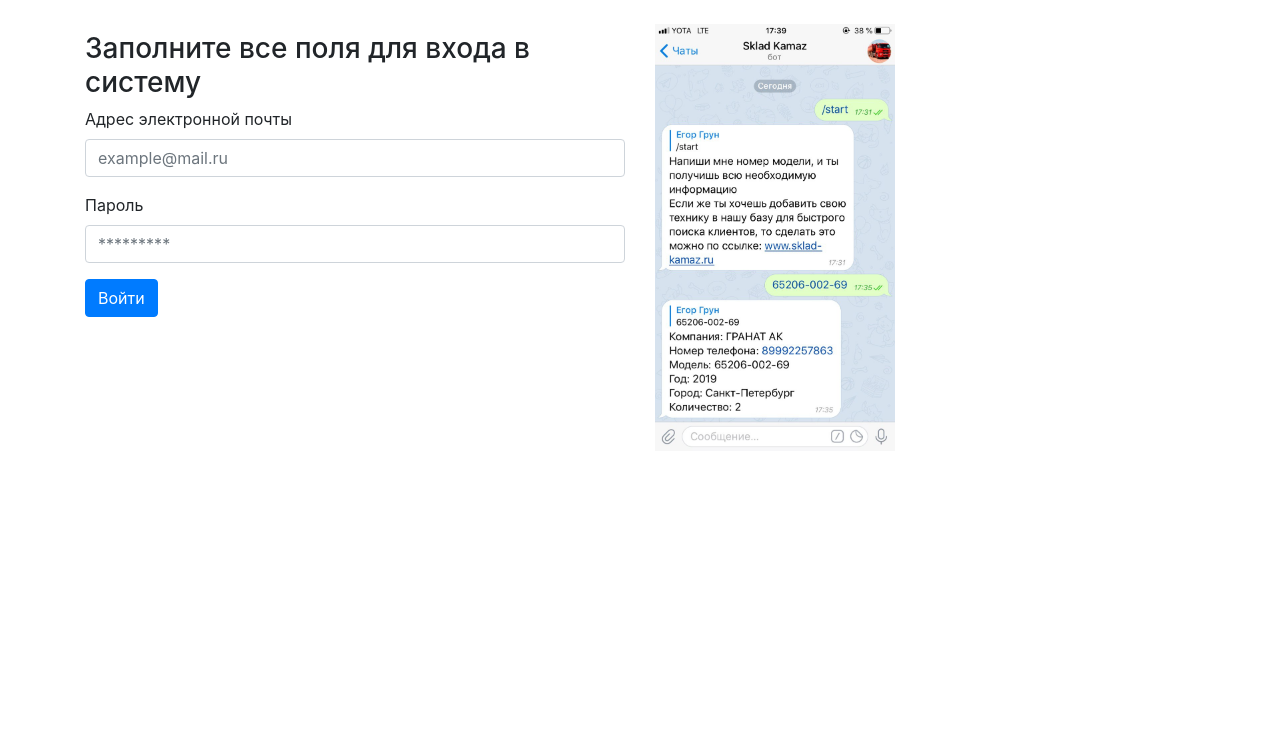
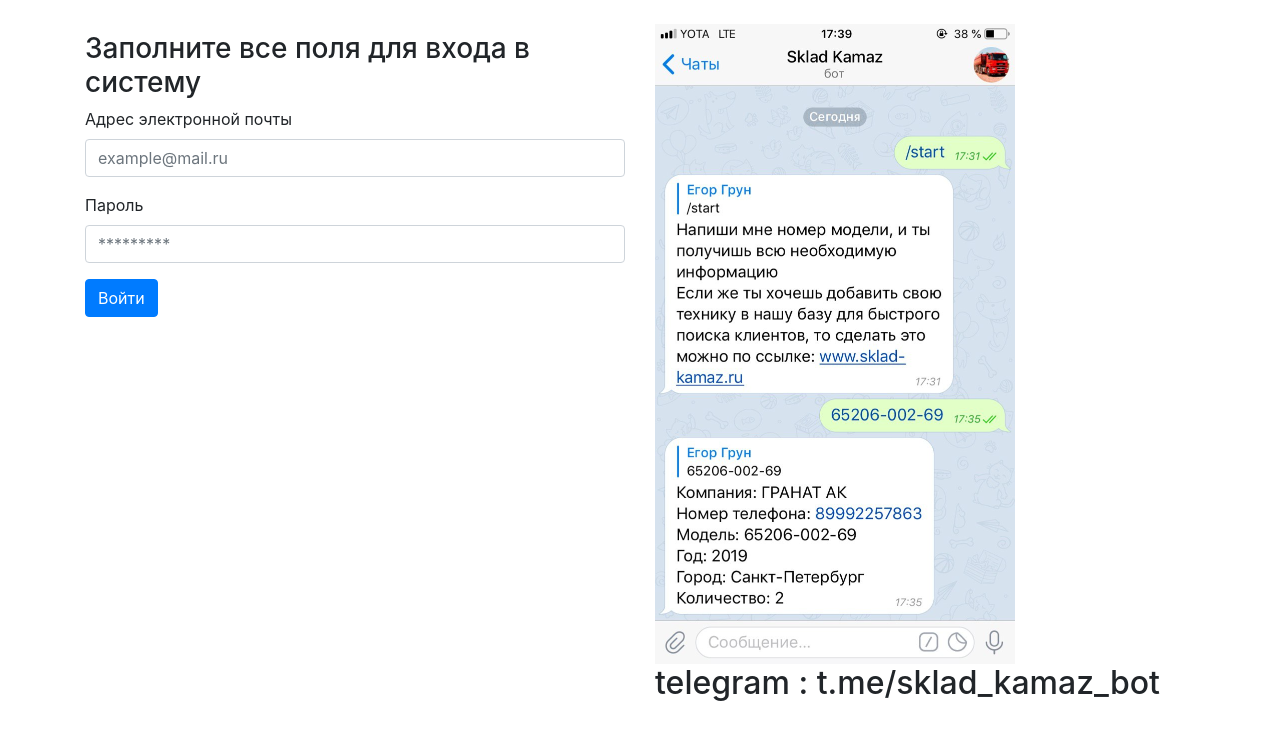
Before and after one commit to Egor14/equipment, a Django app: page /log/ in a window 1280 px wide. Shown: the part 56-800 px from the top of the page. Run offline with Django 3.2, Linux system fonts and the light colour scheme; some libraries are stand-ins or nearby versions.

Commit message:
add image fix2

```diff
--- a/home/templates/home/log.html
+++ b/home/templates/home/log.html
@@ -35,7 +35,8 @@
 </form>
 </div>
       <div class="col-6 col-sm-6 col-md-6 col-lg-6">
-          <img style="height: 427px; width: 240px" src="../static/start.jpeg">
+          <img style="height: 640px; width: 360px" src="../static/start.jpeg">
+          <h2>telegram : t.me/sklad_kamaz_bot</h2>
       </div>
   </div>
     </div>
```
